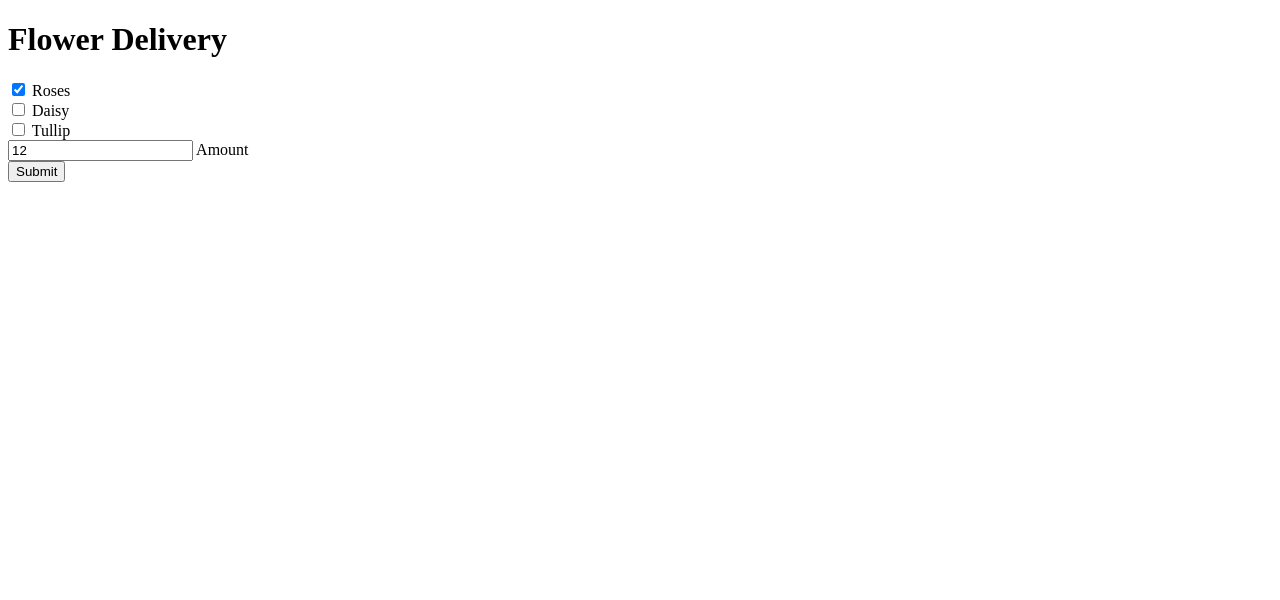
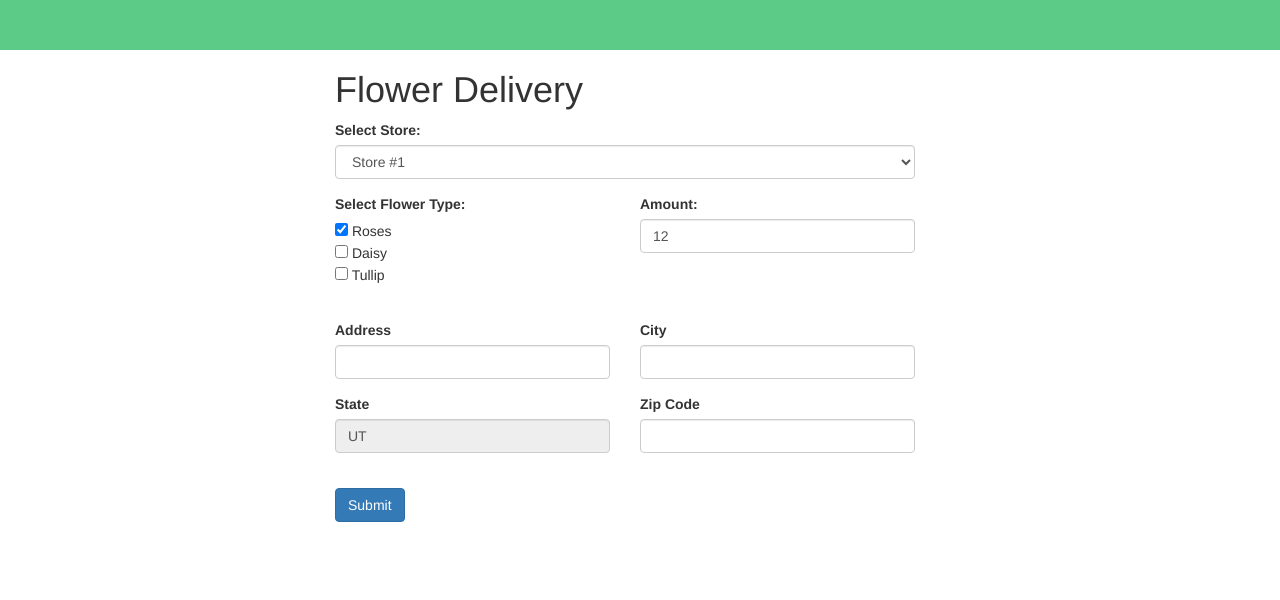
Before and after one commit to Chad-Barlow/cs462Flowers, a website: page store.html in a window 1280 px wide. Drawn offline with nearby package versions, Linux system fonts and the light colour scheme.

Commit message:
Styles for store.html

```diff
--- a/store.html
+++ b/store.html
@@ -1,16 +1,126 @@
 <!DOCTYPE html>
-<html>
+<html lang="en">
+<head>
+  <title>Bootstrap Example</title>
+  <meta charset="utf-8">
+  <meta name="viewport" content="width=device-width, initial-scale=1">
+  <link rel="stylesheet" href="https://maxcdn.bootstrapcdn.com/bootstrap/3.3.7/css/bootstrap.min.css">
+  <script src="https://ajax.googleapis.com/ajax/libs/jquery/3.2.0/jquery.min.js"></script>
+  <script src="https://maxcdn.bootstrapcdn.com/bootstrap/3.3.7/js/bootstrap.min.js"></script>
+  <style>
+    /* Remove the navbar's default margin-bottom and rounded borders */
+    .navbar {
+      margin-bottom: 0;
+      border-radius: 0;
+    }
+
+    /* Set height of the grid so .sidenav can be 100% (adjust as needed) */
+    .row.content {height: 450px}
+
+    /* Set gray background color and 100% height */
+    .sidenav {
+      padding-top: 20px;
+      /*background-color: #f1f1f1;*/
+      height: 100%;
+    }
+
+    /* Set black background color, white text and some padding */
+    footer {
+      background-color: #555;
+      color: white;
+      padding: 15px;
+    }
+
+    /* On small screens, set height to 'auto' for sidenav and grid */
+    @media screen and (max-width: 767px) {
+      .sidenav {
+        height: auto;
+        padding: 15px;
+      }
+      .row.content {height:auto;}
+    }
+
+    .navbar {
+    	background-color: #5BCB87;
+    }
+  </style>
+</head>
 <body>
 
-<h1>Flower Delivery</h1>
+<nav class="navbar">
+</nav>
 
-<form action="/action_page.php" method="get">
-  <input type="checkbox" name="rose" value="rose" checked> Roses<br>
-  <input type="checkbox" name="daisy" value="daisy"> Daisy<br>
-  <input type="checkbox" name="tullip" value="tullip"> Tullip<br>
-  <input type="textbox" name="amount" value="12"> Amount<br>
-  <input type="submit" value="Submit">
+<div class="container-fluid text-center">
+  <div class="row content">
+    <div class="col-sm-3 sidenav">
+    </div>
+    <div class="col-sm-6 text-left">
+      <h1>Flower Delivery</h1>
+
+<form action="/action_page.php" class="form-horizontal col-sm-12" method="get">
+	<div class="row">
+		<div class="form-group col-xs-12">
+			<label>Select Store:</label>
+			<select class="form-control">
+				<option>Store #1</option>
+				<option>Store #2</option>
+				<option>Store #3</option>
+			</select>
+		</div>
+	</div>
+
+	<div class="row">
+		<div class="form-group col-sm-6" style="margin-right: 15px;">
+			<label>Select Flower Type:</label><br />
+			<input type="checkbox" name="rose" value="rose" checked> Roses<br>
+			<input type="checkbox" name="daisy" value="daisy"> Daisy<br>
+			<input type="checkbox" name="tulip" value="tulip"> Tullip<br>
+		</div>
+		<div class="form-group col-sm-6">
+			<label>Amount:</label>
+	  		<input type="textbox" class="form-control" name="amount" value="12">
+		</div>
+	</div>
+	<br />
+
+	<div class="row">
+		<div class="form-group col-xs-6" style="margin-right: 15px;">
+			<label>Address</label>
+			<input type="text" name="address" class="form-control" />
+		</div>
+		<div class="form-group col-xs-6">
+			<label>City</label>
+			<input type="text" name="city" class="form-control" />
+		</div>
+	</div>
+
+	<div class="row">
+		<div class="form-group col-xs-6" style="margin-right: 15px;">
+			<label>State</label>
+			<input type="text" name="state" class="form-control" disabled value="UT" />
+		</div>
+
+		<div class="form-group col-xs-6">
+			<label>Zip Code</label>
+			<input type="text" name="zip" class="form-control" />
+		</div>
+	</div>
+
+	<br />
+	<div class="form-group">
+ 		<input type="submit" value="Submit" class="btn btn-primary">
+	</div>
+
+	<br />
+	<br />
+	<br />
 </form>
+
+    </div>
+    <div class="col-sm-3 sidenav">
+    </div>
+  </div>
+</div>
 
 </body>
 </html>
```
